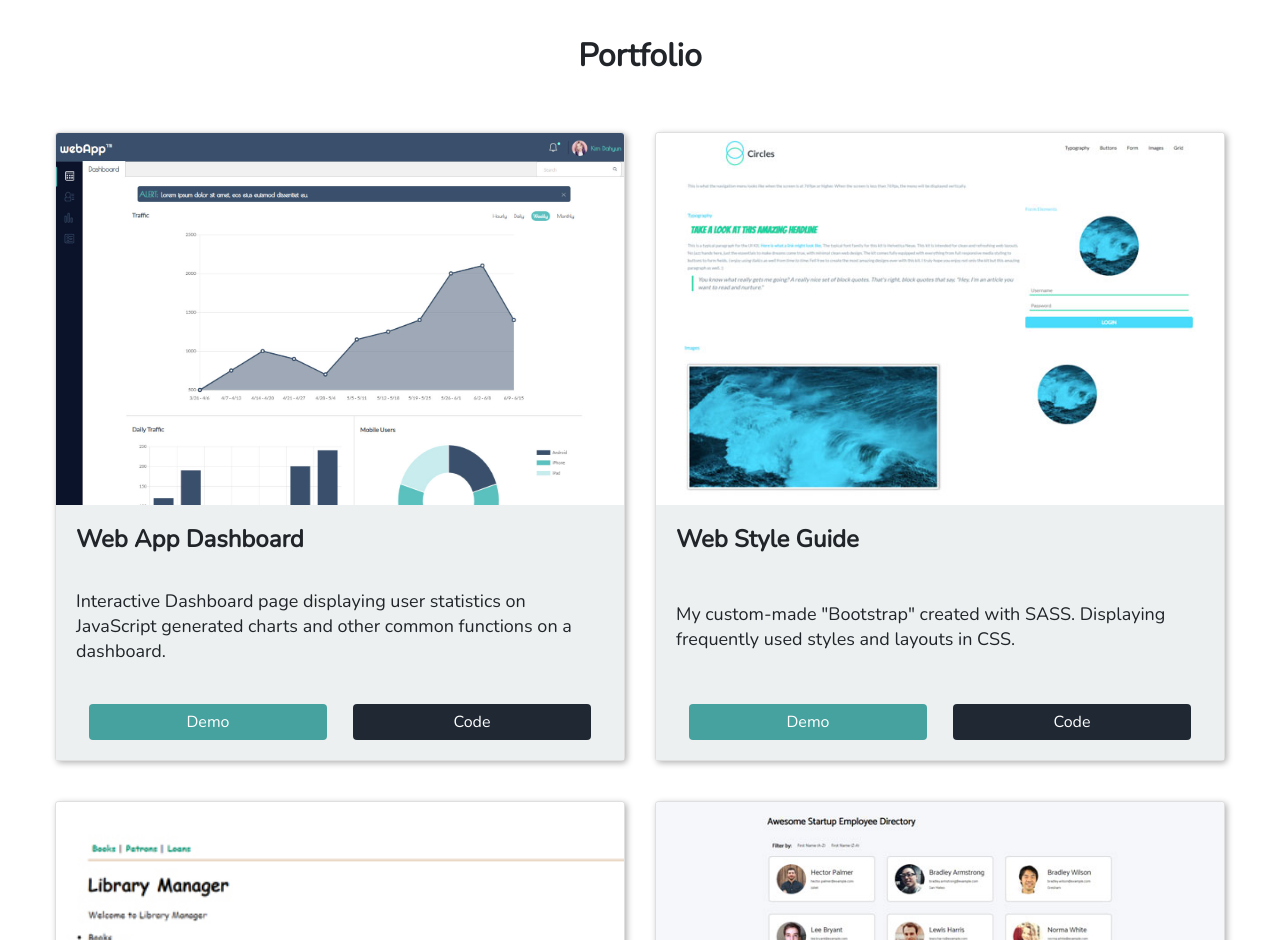
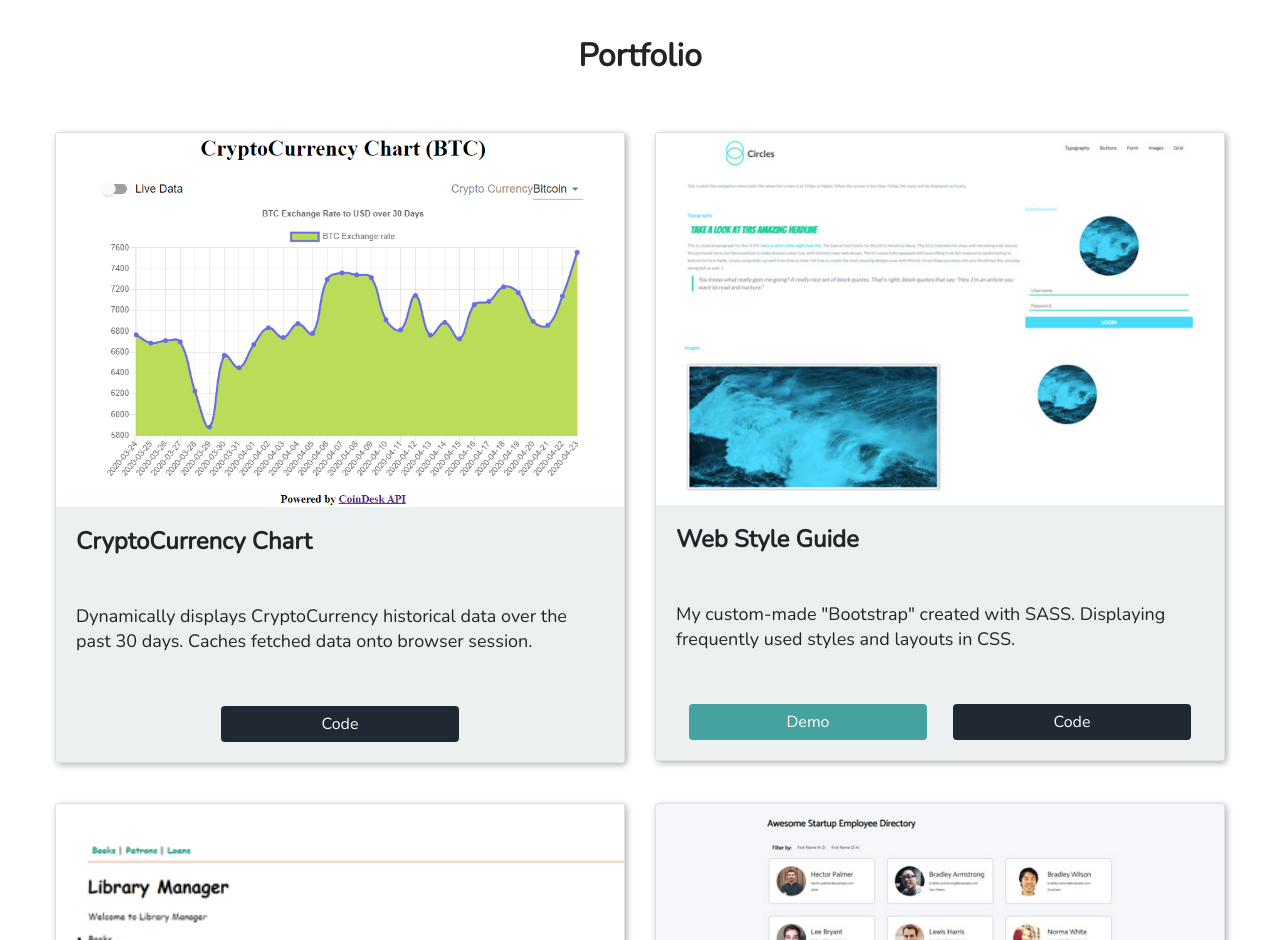
Before and after one commit to Melvin-Viana/personal-portfolio, a plain HTML site: page index.html in a window 1280 px wide. Shown: the part 1340-2280 px from the top of the page. Drawn offline with nearby package versions, Linux system fonts and the light colour scheme; some packages are replaced by stand-ins of ours; a script that the page names is missing.

Commit message:
Add cryptoCurrency Proj

```diff
--- a/css/styles.css
+++ b/css/styles.css
@@ -571,6 +571,7 @@ header {
   flex-direction: column;
   align-content: center;
 }
+
 @media only screen and (min-width: 768px) {
   .card-body {
     min-height: 255px;
--- a/index.html
+++ b/index.html
@@ -118,18 +118,14 @@
 				<div class="portfolioCards">
 					<div class="col-md-6 col-md-6" data-aos="fade-right" data-aos-offset="350" data-aos-duration="1200">
 						<div class="card mb-3 portfolioCard ">
-							<img class="card-img-top" src="./images/webApp.jpg" alt="Web App Dashboard Preview" />
+							<img class="card-img-top" src="./images/cryptoCurrency.png" alt="CryptoCurrency Chart Dashboard Preview" />
 							<div class="card-body">
-								<h4 class="card-title">Web App Dashboard</h4>
+								<h4 class="card-title">CryptoCurrency Chart</h4>
 								<p class="card-text mt-auto">
-									Interactive Dashboard page displaying user statistics on JavaScript generated charts
-									and other common functions on a dashboard.
+									Dynamically displays CryptoCurrency historical data over the past 30 days. Caches fetched data onto browser session.
 								</p>
 								<div class="portfolio-buttons">
-									<a href="https://melvin-viana.github.io/webApp-dashboard/" class="btn btn-demo"
-									target="_blank">Demo</a
-									>
-									<a href="https://github.com/Melvin-Viana/webApp-dashboard/" class="btn btn-code"
+									<a href="https://github.com/Melvin-Viana/hrr44-mini-apps-2/tree/chall_2/challenge_2" class="btn btn-code"
 									target="_blank">Code</a
 									>
 								</div>
```
Also changed, not shown: images/cryptoCurrency.png (added).
